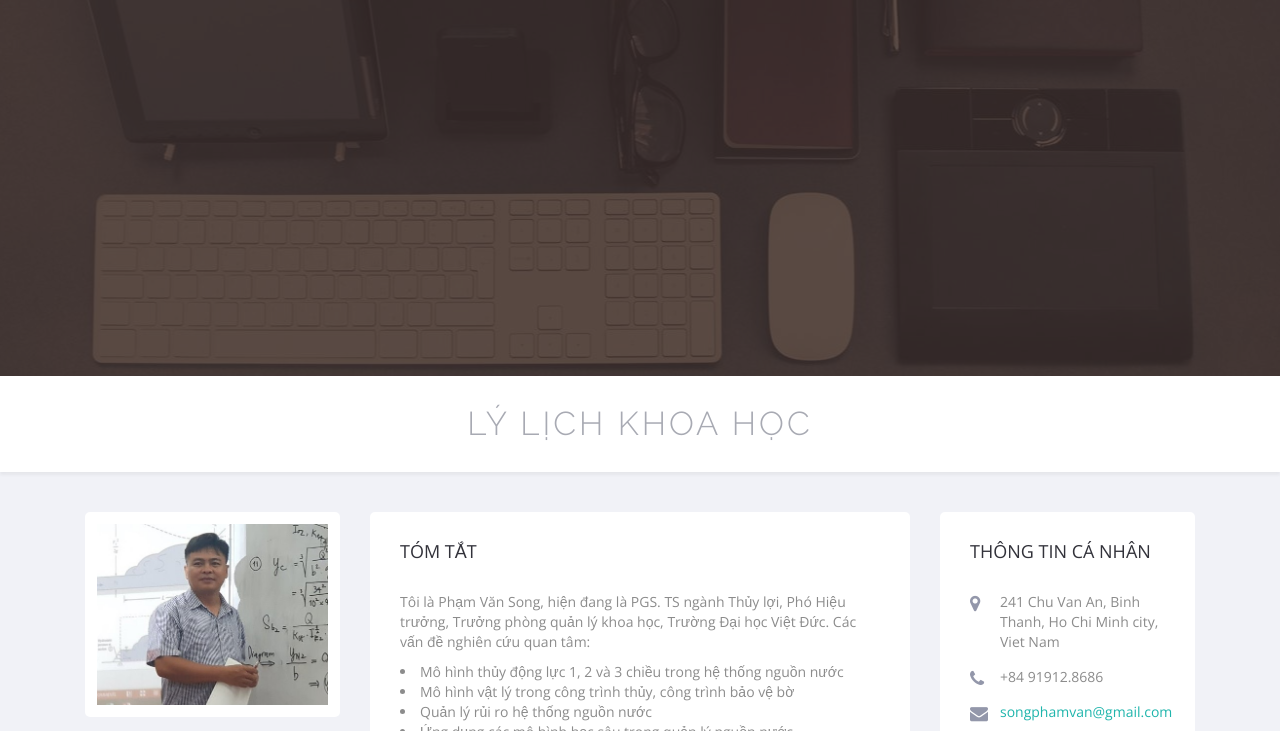
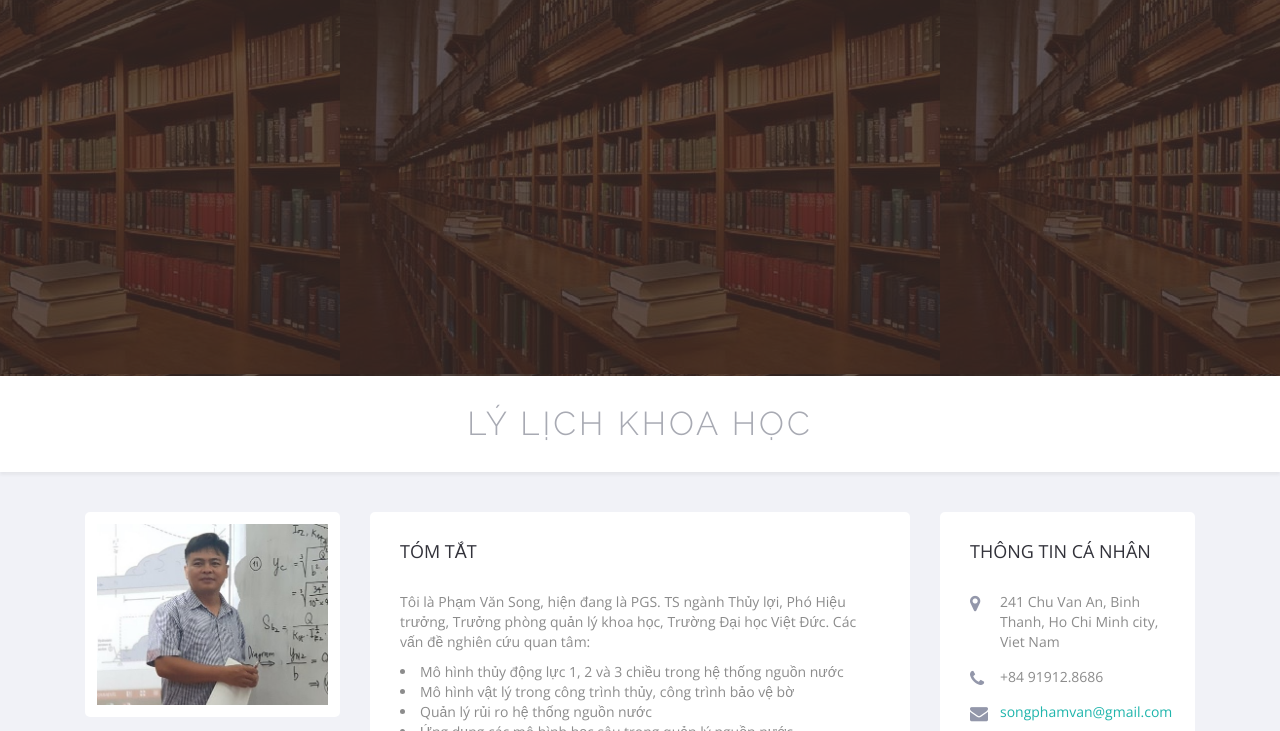
Before and after one commit to songpham-water/online_CV_Vietnamese, a plain HTML site: page index.html in a window 1280 px wide. Shown: the part 424-1155 px from the top of the page. Drawn offline with nearby package versions, Linux system fonts and the light colour scheme.

Commit message:
index file modified1

```diff
--- a/index.html
+++ b/index.html
@@ -39,7 +39,7 @@
             <!-- /.navigation -->
         </nav>
         <!-- /#site-navigation -->
-        <div id="banner" class="transparent-section" data-image="images/header-bg.jpg" data-color="57, 42, 39" data-transparency="0.80">
+        <div id="banner" class="transparent-section" data-image="images/library1.jpg" data-color="57, 42, 39" data-transparency="0.80">
             <div class="transparent-content parallax-style">
                 <div class="header-content">
                     <div class="container">
```
Also changed, not shown: images/library1.jpg (added).
